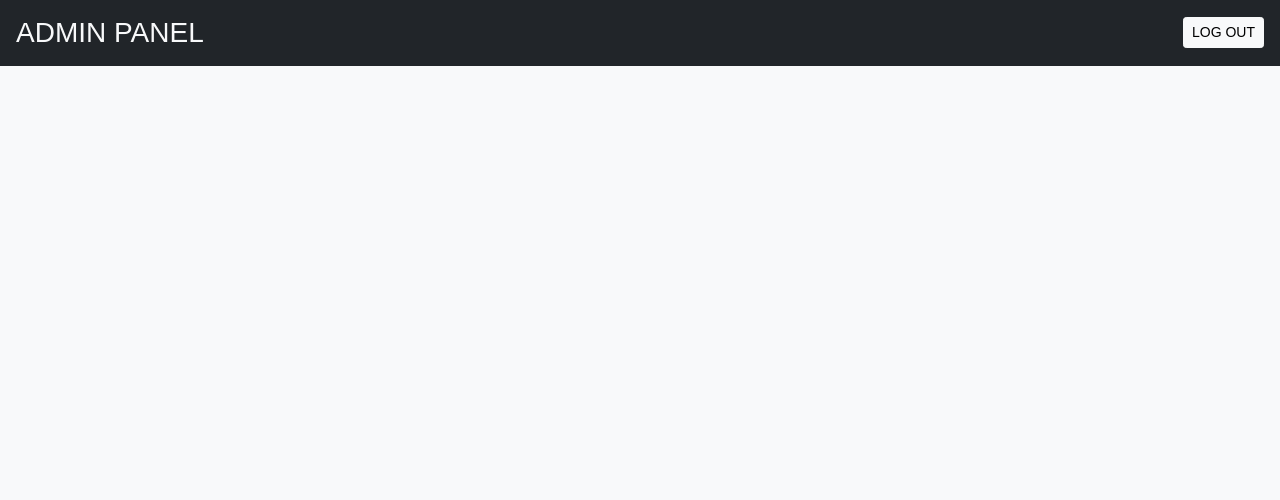
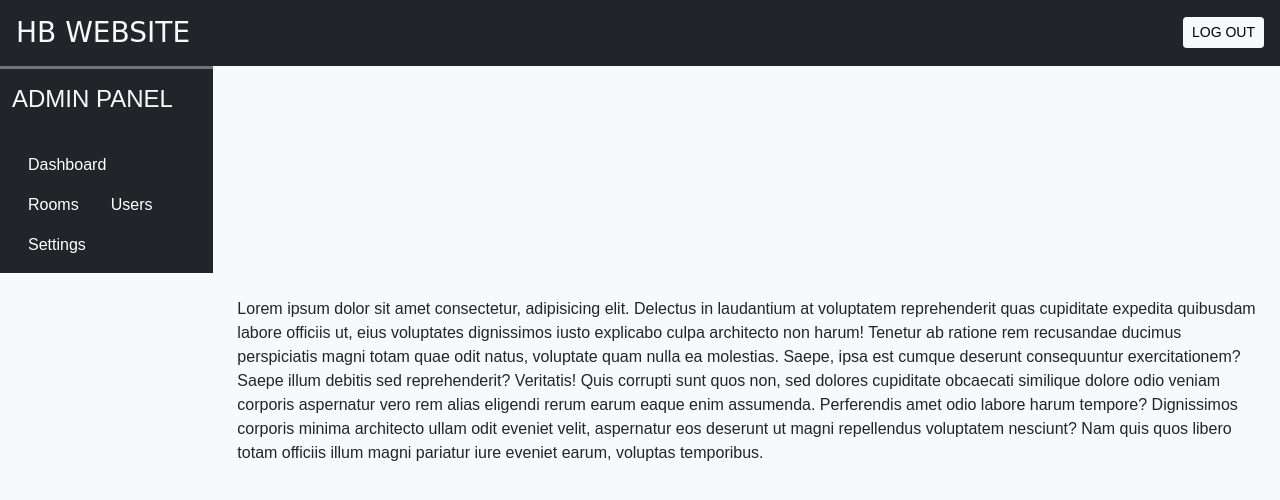
Before and after one commit to kamalkhalid234/PROJE-RESERVATION-HOTEL, a PHP site: page /admin/deshboard.php in a window 1280 px wide. Shown: the top 500 px of the page. Run offline with PHP 8.4, Linux system fonts and the light colour scheme; the visitor is signed in with stand-in values (Sample User, id 1).

Commit message:
version 03/04/2024

```diff
--- a/admin/deshboard.php
+++ b/admin/deshboard.php
@@ -1,7 +1,8 @@
 <?php
 
-require("inc/essentials.php");
+require ("inc/essentials.php");
 adminLogin();
+// session_regenerate_id(true);
 ?>
 
 <!DOCTYPE html>
@@ -11,23 +12,88 @@ adminLogin();
     <meta charset="UTF-8">
     <meta name="viewport" content="width=device-width, initial-scale=1.0">
     <title>Admin Panel - Dashboard </title>
-    <?php require("inc/links.php"); ?>
+    <link rel="stylesheet" href="./css/common.css">
+    <?php require ("inc/links.php"); ?>
+
+
+    <style>
+        #dashboard-menu {
+            /* position: fixed; */
+            height: 100%;
+        }
+
+        @media screen and (max-widht : 992px) {
+            #dashboard-menu {
+
+                height: auto;
+                width: 100%;
+            }
+        }
+    </style>
 </head>
 
 <body class="bg-light">
 
 
     <!-- panier est button logoute -->
-    <div class="container-fluid bg-dark text-light p-3 d-flex align-items-center justify-content-between">
-        <h3 class="mb-0">ADMIN PANEL</h3>
+    <div class="container-fluid bg-dark text-light p-3 d-flex align-items-center justify-content-between   sticky-top">
+        <h3 class="mb-0 h-font">HB WEBSITE</h3>
         <a href="logout.php" class="btn btn-light btn-sm">LOG OUT</a>
     </div>
 
 
+    <div class="col-lg-2 bg-dark border-top border-3 border-secondary" id="dashboard-menu">
+        <nav class="navbar navbar-expand-lg navbar-dark  ">
+            <div class=" container-fluid flex-lg-column align-items-stretch">
+                <h4 class="mt-2 text-light">ADMIN PANEL</h4>
+                <button class="navbar-toggler shadow-none" type="button" data-bs-toggle="collapse"
+                    data-bs-target="#adminDropdown" aria-controls="navbarNav" aria-expanded="false"
+                    aria-label="Toggle navigation">
+                    <span class="navbar-toggler-icon"></span>
+                </button>
+                <div class="collapse navbar-collapse flex-column align-items-stretch mt-4" id="adminDropdown">
+                    <ul class="nav nav-pills flex-coloumn">
+                        <li class="nav-item">
+                            <a class="nav-link text-white" href="dashboard.php">Dashboard</a>
+                        </li><br>
+                        <li class="nav-item">
+                            <a class="nav-link text-white" href="#">Rooms</a>
+                        </li><br>
+                        <li class="nav-item">
+                            <a class="nav-link text-white" href="#">Users</a>
+                        </li><br>
+                        <li class="nav-item">
+                            <a class="nav-link text-white" href="#">Settings</a>
+                        </li>
+                    </ul>
+                </div>
+            </div>
+        </nav>
+    </div>
+
+
+    <div class="container-fluid">
+        <div class="row">
+            <div class="col-lg-10 ms-auto p-4 overflow-hidden">
+                Lorem ipsum dolor sit amet consectetur, adipisicing elit. Delectus in laudantium at voluptatem
+                reprehenderit quas cupiditate expedita quibusdam labore officiis ut, eius voluptates dignissimos iusto
+                explicabo culpa architecto non harum!
+                Tenetur ab ratione rem recusandae ducimus perspiciatis magni totam quae odit natus, voluptate quam nulla
+                ea molestias. Saepe, ipsa est cumque deserunt consequuntur exercitationem? Saepe illum debitis sed
+                reprehenderit? Veritatis!
+                Quis corrupti sunt quos non, sed dolores cupiditate obcaecati similique dolore odio veniam corporis
+                aspernatur vero rem alias eligendi rerum earum eaque enim assumenda. Perferendis amet odio labore harum
+                tempore?
+                Dignissimos corporis minima architecto ullam odit eveniet velit, aspernatur eos deserunt ut magni
+                repellendus voluptatem nesciunt? Nam quis quos libero totam officiis illum magni pariatur iure eveniet
+                earum, voluptas temporibus.
+            </div>
+        </div>
+    </div>
 
 
 
-    <?php require("inc/scripts.php"); ?>
+    <?php require ("inc/scripts.php"); ?>
 </body>
 
 </html>
--- a/admin/inc/essentials.php
+++ b/admin/inc/essentials.php
@@ -12,7 +12,6 @@ function adminLogin()
 
     }
     session_regenerate_id(true);
-
 }
 
 
```
Also changed, not shown: admin/index.php (+4 -4 lines), 1 other file.
